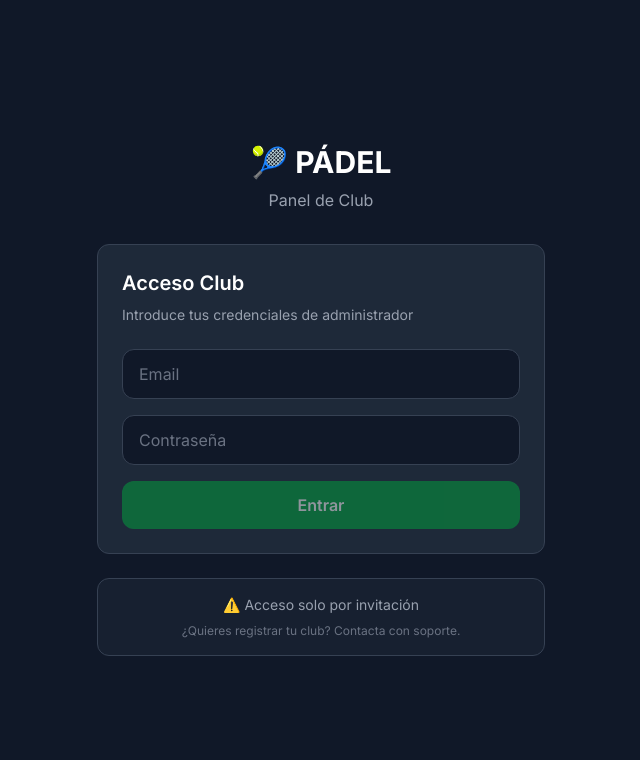
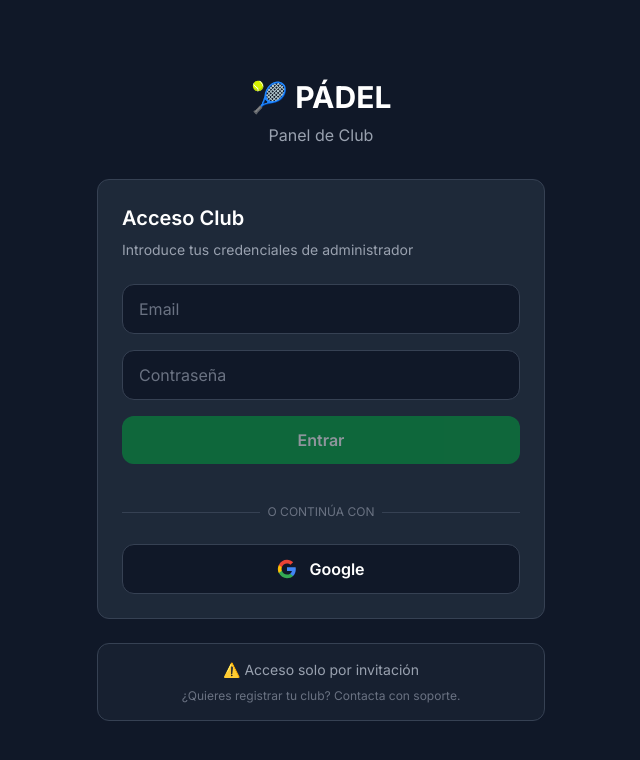
Before and after one commit to jonaypc/padel-platform, a Next.js app in the folder apps/club/: page /login in a window 1280 px wide. Shown: the top 760 px of the page, without its empty margins (319-959 px from the left). Built offline with nearby package versions, Linux system fonts and the light colour scheme; no server answers.

Commit message:
feat: implement google oauth in both apps

```diff
--- a/apps/club/app/login/page.tsx
+++ b/apps/club/app/login/page.tsx
@@ -128,6 +128,29 @@
         }
     }
 
+    async function signInWithGoogle() {
+        setLoading(true);
+        setMsg(null);
+        try {
+            const supabase = createBrowserClient();
+            const { error } = await supabase.auth.signInWithOAuth({
+                provider: "google",
+                options: {
+                    redirectTo: `${window.location.origin}/dashboard`,
+                },
+            });
+
+            if (error) {
+                setMsg(error.message);
+                setLoading(false);
+            }
+        } catch (err) {
+            console.error('SignInWithGoogle error:', err);
+            setLoading(false);
+            setMsg("Error al iniciar sesión con Google.");
+        }
+    }
+
     // Show loading while checking initial state
     if (!mounted || checkingSession) {
         return (
@@ -179,6 +202,41 @@
                             {loading ? "Verificando..." : "Entrar"}
                         </button>
 
+                        <div className="relative my-6">
+                            <div className="absolute inset-0 flex items-center">
+                                <span className="w-full border-t border-gray-700" />
+                            </div>
+                            <div className="relative flex justify-center text-xs uppercase">
+                                <span className="bg-gray-800 px-2 text-gray-500">O continúa con</span>
+                            </div>
+                        </div>
+
+                        <button
+                            className="w-full flex items-center justify-center gap-3 bg-gray-900 hover:bg-gray-700 border border-gray-700 rounded-xl py-3 text-white font-semibold transition disabled:opacity-50"
+                            onClick={signInWithGoogle}
+                            disabled={loading}
+                        >
+                            <svg className="h-5 w-5" viewBox="0 0 24 24">
+                                <path
+                                    d="M22.56 12.25c0-.78-.07-1.53-.2-2.25H12v4.26h5.92c-.26 1.37-1.04 2.53-2.21 3.31v2.77h3.57c2.08-1.92 3.28-4.74 3.28-8.09z"
+                                    fill="#4285F4"
+                                />
+                                <path
+                                    d="M12 23c2.97 0 5.46-.98 7.28-2.66l-3.57-2.77c-.98.66-2.23 1.06-3.71 1.06-2.86 0-5.29-1.93-6.16-4.53H2.18v2.84C3.99 20.53 7.7 23 12 23z"
+                                    fill="#34A853"
+                                />
+                                <path
+                                    d="M5.84 14.09c-.22-.66-.35-1.36-.35-2.09s.13-1.43.35-2.09V7.07H2.18C1.43 8.55 1 10.22 1 12s.43 3.45 1.18 4.93l3.66-2.84z"
+                                    fill="#FBBC05"
+                                />
+                                <path
+                                    d="M12 5.38c1.62 0 3.06.56 4.21 1.64l3.15-3.15C17.45 2.09 14.97 1 12 1 7.7 1 3.99 3.47 2.18 7.07l3.66 2.84c.87-2.6 3.3-4.53 6.16-4.53z"
+                                    fill="#EA4335"
+                                />
+                            </svg>
+                            Google
+                        </button>
+
                         {msg && (
                             <div className={`rounded-xl p-3 text-sm ${msg.includes("✅") ? "bg-green-900/30 text-green-400" : "bg-red-900/30 text-red-400"}`}>
                                 {msg}
```
Also changed, not shown: 1 other file (tests, documents, lock files or other folders).
